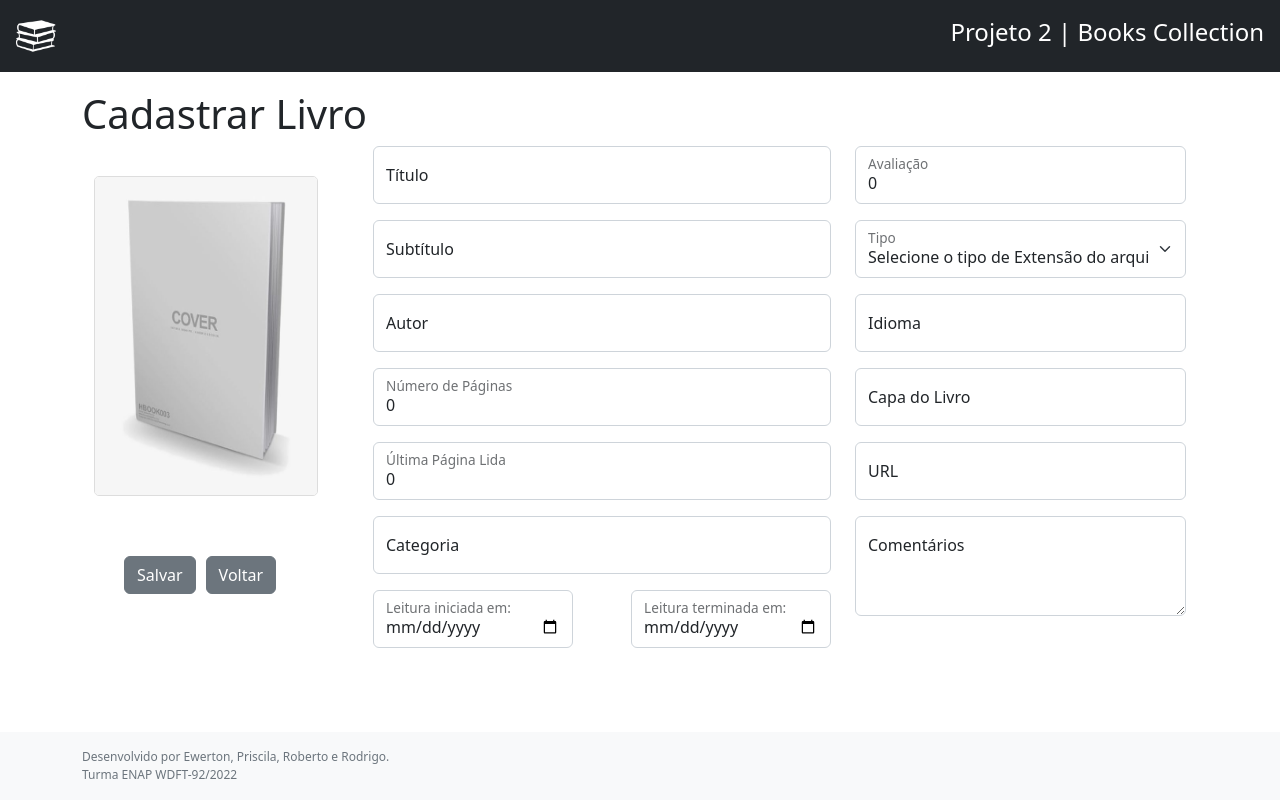
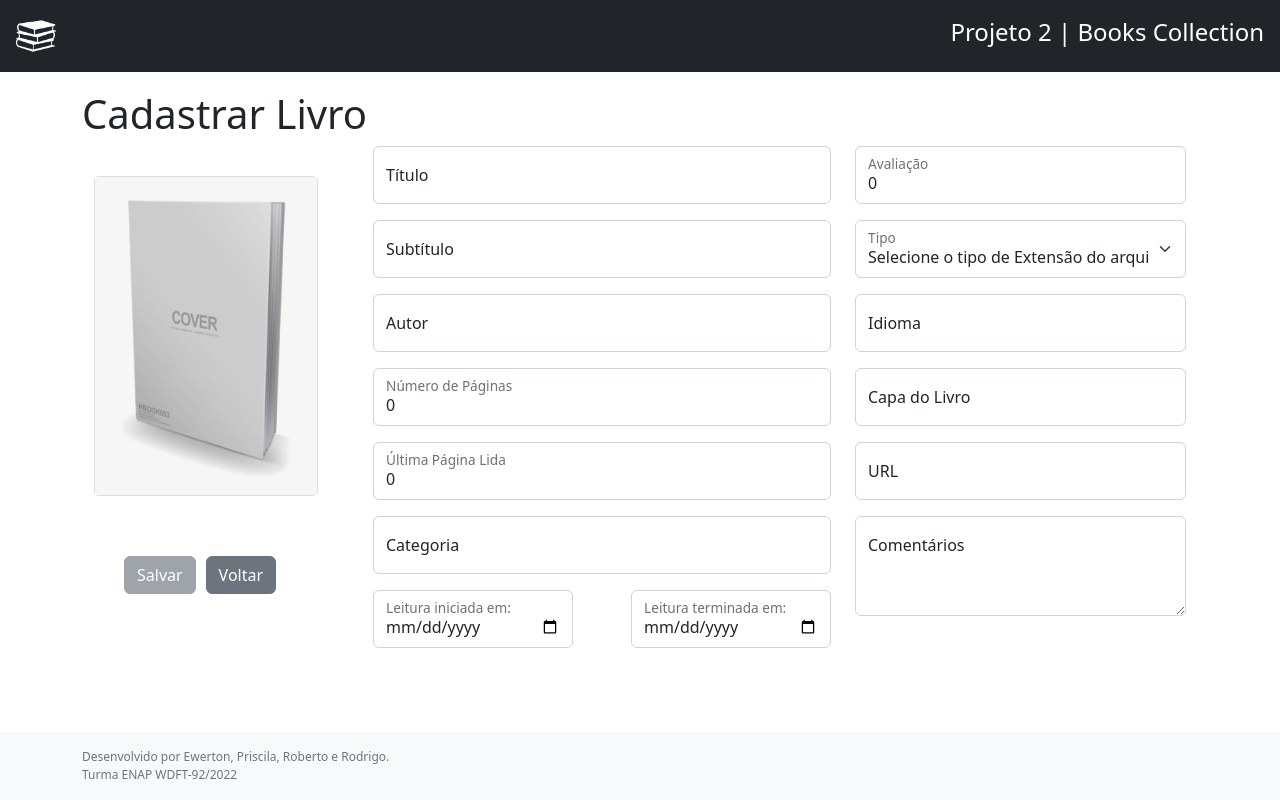
Before and after one commit to ewertonvaz/books-collection-92, a React (Create React App) app: page /livro/cadastro in a window 1280 px wide. Built offline with nearby package versions, Linux system fonts and the light colour scheme.

Commit message:
botão disabled

```diff
--- a/src/pages/CadastroPage.jsx
+++ b/src/pages/CadastroPage.jsx
@@ -95,6 +95,7 @@ function CadastroPage() {
               <Form.Group>
                 <Button
                   variant="secondary"
+                  disabled = {form.titulo === "" ? true:false}
                   onClick={handleSubmit}
                 >
                   Salvar
```
